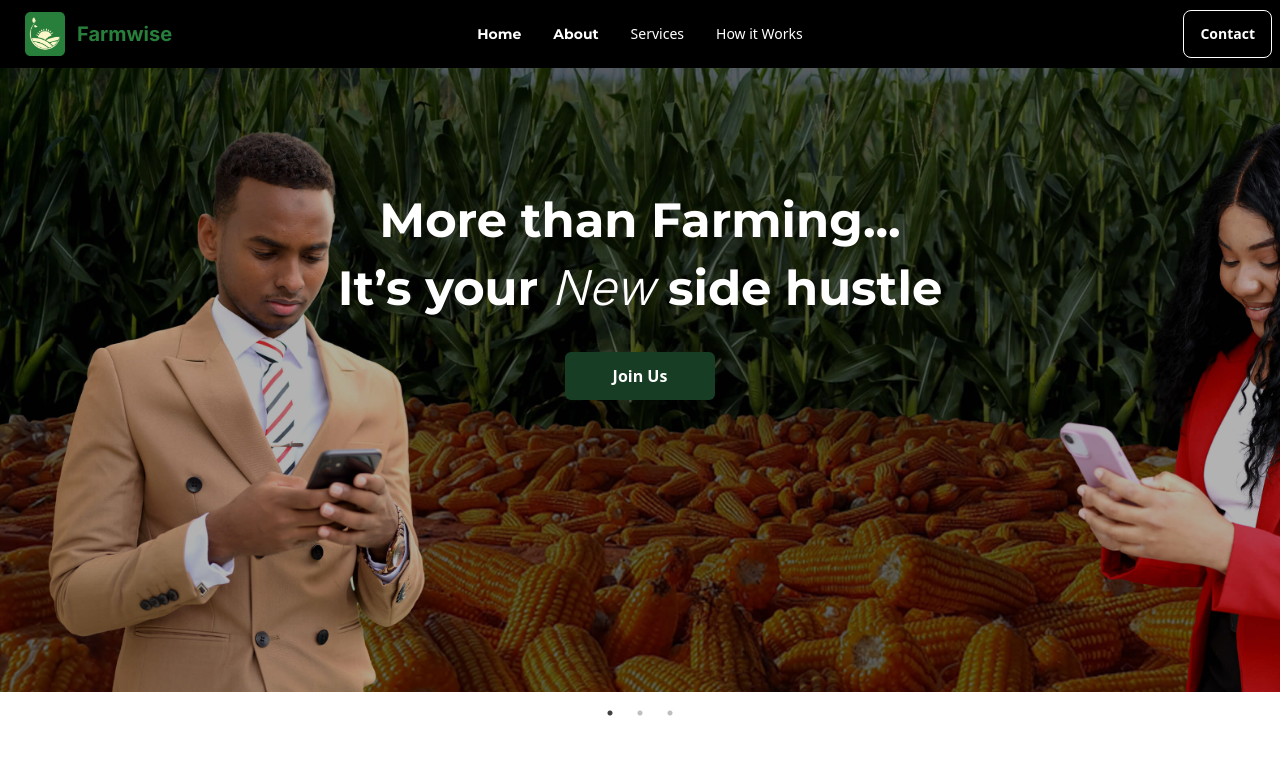
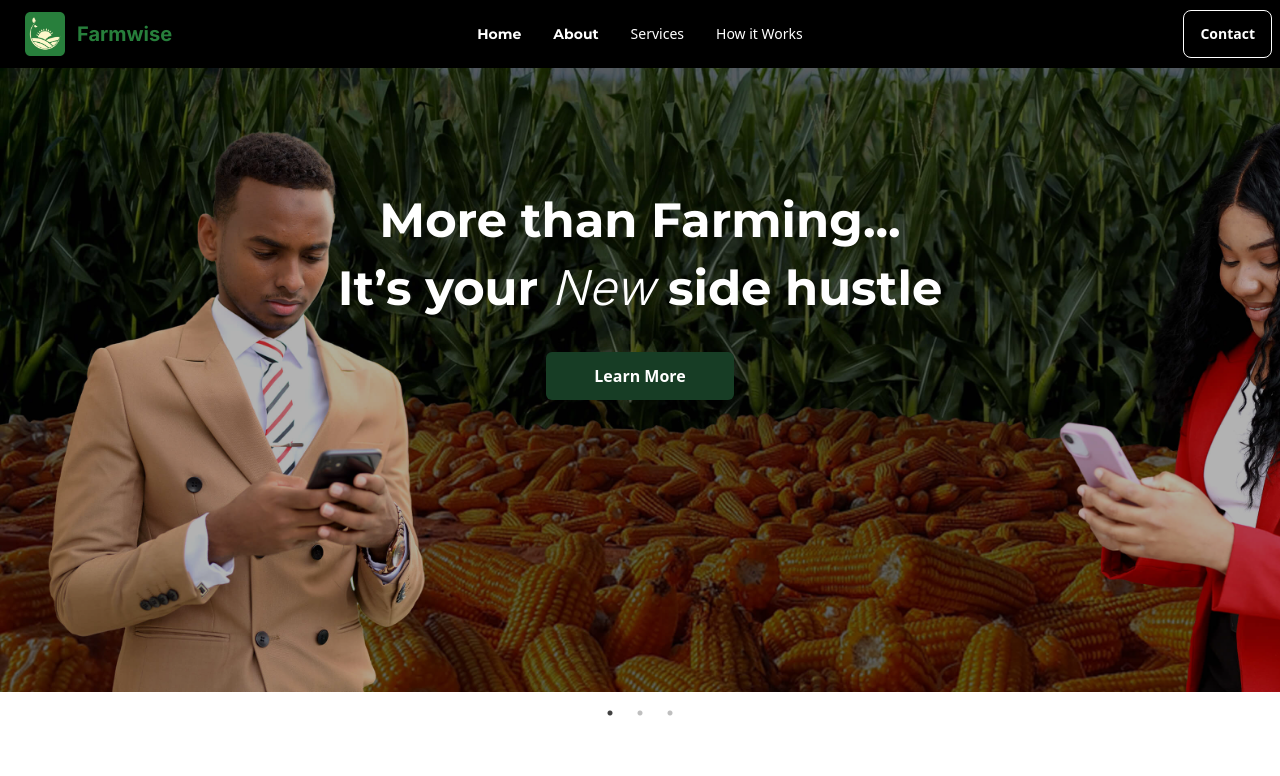
Before and after one commit to kevinmisigaro/farmwise, a Next.js app: page / in a window 1280 px wide. Shown: the top 776 px of the page. Built offline with nearby package versions, Linux system fonts and the light colour scheme.

Commit message:
refactoring

```diff
--- a/src/app/page.tsx
+++ b/src/app/page.tsx
@@ -3,6 +3,7 @@
 import Footer from "@/components/footer";
 import Testimonial from "@/components/testimonial";
 import { inter, mali } from "@/utils/fonts";
+import { handleClickScroll } from "@/utils/functions";
 import Slider from "react-slick";
 
 function Index() {
@@ -44,8 +45,8 @@ function Index() {
               </h1>
 
               <div className="flex flex-row justify-center mt-10">
-                <div className="px-12 font-bold py-3 rounded-md max-w-fit text-white bg-[#173d25] cursor-pointer">
-                  Join Us
+                <div onClick={() => handleClickScroll("dream")} className="px-12 font-bold py-3 rounded-md max-w-fit text-white bg-[#173d25] cursor-pointer">
+                  Learn More
                 </div>
               </div>
             </div>
@@ -92,7 +93,7 @@ function Index() {
       </Slider>
 
       {/* benefits section  */}
-      <div>
+      <div id="dream">
         <div className="flex flex-col md:flex-row items-stretch">
           <div className="basis-1 md:basis-1/2 px-5 md:px-20 py-10 md:py-32">
             <h2 className={`${mali.className} text-3xl md:text-5xl`}>
--- a/src/components/navbar/index.tsx
+++ b/src/components/navbar/index.tsx
@@ -1,18 +1,12 @@
 "use client";
 
 import { inter, mali } from "@/utils/fonts";
+import { handleClickScroll } from "@/utils/functions";
 import Link from "next/link";
 import { useRouter } from "next/navigation";
 
 function Navbar() {
   const router = useRouter();
-
-  const handleClickScroll = (id: string) => {
-    const element = document.getElementById(id);
-    if (element) {
-      element.scrollIntoView({ behavior: "smooth" });
-    }
-  };
 
   return (
     <div className="navbar bg-[black] text-white">
--- /dev/null
+++ b/src/utils/functions.ts
@@ -0,0 +1,6 @@
+export const handleClickScroll = (id: string) => {
+  const element = document.getElementById(id);
+  if (element) {
+    element.scrollIntoView({ behavior: "smooth" });
+  }
+};
```
